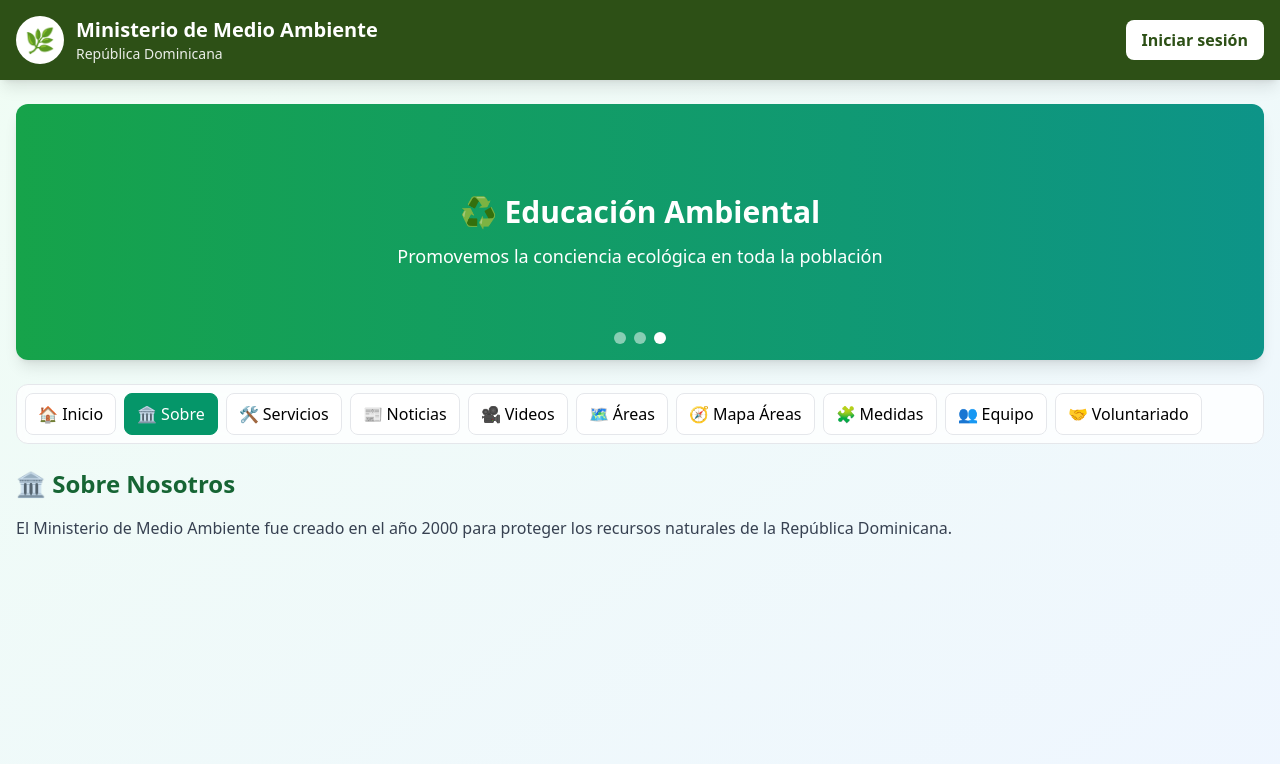
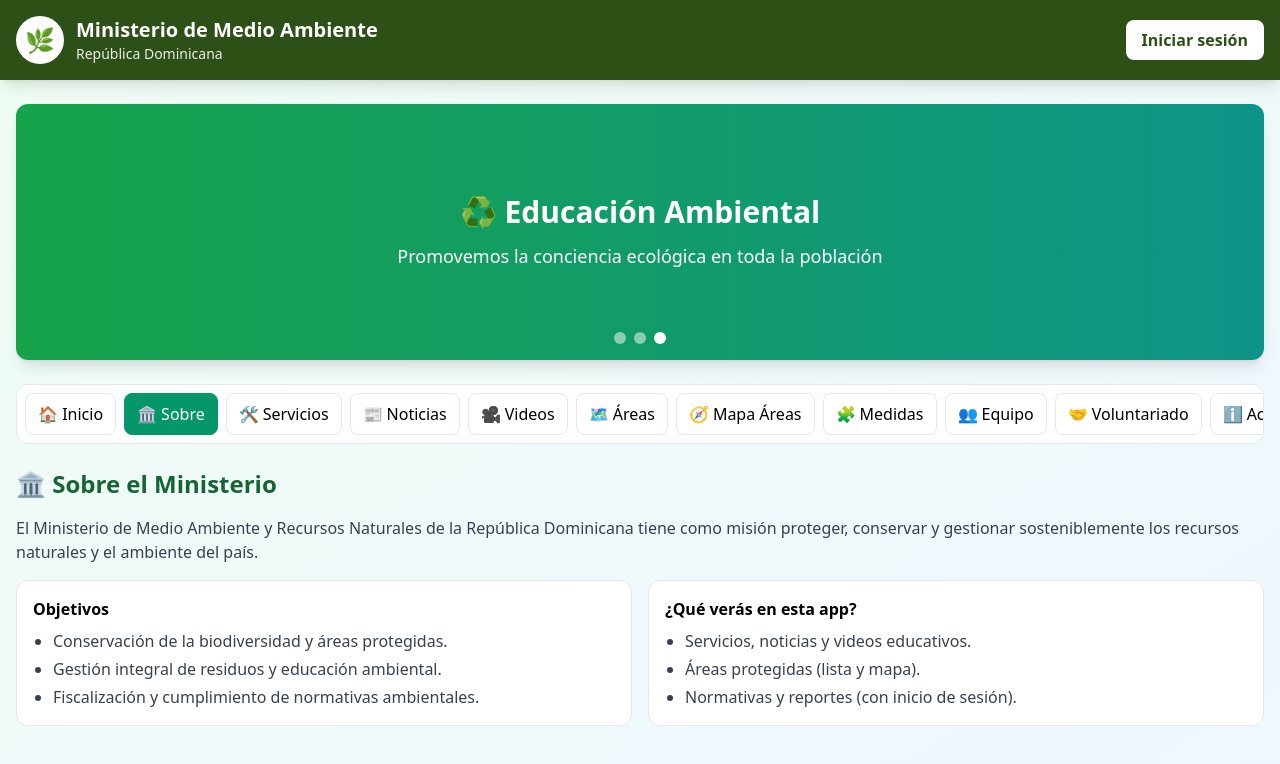
Before and after one commit to Heidy2404/AppMedioAmbiente, a React (Create React App) app: page / in a window 1280 px wide. Both pictures are taken after a click on the button "🏛️ Sobre Nosotros". Shown: the top 764 px of the page. Built offline with nearby package versions, Linux system fonts and the light colour scheme.

Commit message:
feat: DevTeam y enlaces de Telegram (Web); ajustes de navegación

```diff
--- /dev/null
+++ b/src/components/AboutDev.jsx
@@ -0,0 +1,15 @@
+
+import DevTeam from "./DevTeam";
+
+export default function AboutDev() {
+  return (
+    <section>
+      <h2 className="text-2xl font-bold text-env-dark mb-4">👩‍💻 Acerca del equipo</h2>
+      <p className="text-gray-700 mb-4">
+        Esta aplicación fue desarrollada como proyecto de la asignatura de Apps Móviles (ITLA).
+        Aquí presentamos al equipo, con su matrícula y medios de contacto.
+      </p>
+      <DevTeam />
+    </section>
+  );
+}
--- /dev/null
+++ b/src/components/AboutMinisterio.jsx
@@ -0,0 +1,32 @@
+
+export default function AboutMinisterio() {
+  return (
+    <section>
+      <h2 className="text-2xl font-bold text-env-dark mb-4">🏛️ Sobre el Ministerio</h2>
+      <p className="text-gray-700 mb-4">
+        El Ministerio de Medio Ambiente y Recursos Naturales de la República Dominicana
+        tiene como misión proteger, conservar y gestionar sosteniblemente los recursos
+        naturales y el ambiente del país.
+      </p>
+
+      <div className="grid md:grid-cols-2 gap-4">
+        <div className="bg-white rounded-xl border p-4">
+          <h3 className="font-semibold mb-2">Objetivos</h3>
+          <ul className="list-disc pl-5 text-gray-700 space-y-1">
+            <li>Conservación de la biodiversidad y áreas protegidas.</li>
+            <li>Gestión integral de residuos y educación ambiental.</li>
+            <li>Fiscalización y cumplimiento de normativas ambientales.</li>
+          </ul>
+        </div>
+        <div className="bg-white rounded-xl border p-4">
+          <h3 className="font-semibold mb-2">¿Qué verás en esta app?</h3>
+          <ul className="list-disc pl-5 text-gray-700 space-y-1">
+            <li>Servicios, noticias y videos educativos.</li>
+            <li>Áreas protegidas (lista y mapa).</li>
+            <li>Normativas y reportes (con inicio de sesión).</li>
+          </ul>
+        </div>
+      </div>
+    </section>
+  );
+}
--- a/src/components/ContentSection.jsx
+++ b/src/components/ContentSection.jsx
@@ -12,6 +12,8 @@ import AreasMap from "./AreasMap";
 import MeasuresAPI from "./MeasuresAPI";
 import TeamAPI from "./TeamAPI";
 import VolunteerForm from "./VolunteerForm";
+import AboutMinisterio from "./AboutMinisterio";
+import AboutDev from "./AboutDev";
 
 const ContentSection = ({ section }) => {
   const token = localStorage.getItem("mmar_token");
@@ -22,25 +24,16 @@ const ContentSection = ({ section }) => {
 
   switch (section) {
     // Públicos
-    case "about":
-      view = (
-        <>
-          <h2 className="text-2xl font-bold text-env-dark mb-4">🏛️ Sobre Nosotros</h2>
-          <p className="text-gray-700">
-            El Ministerio de Medio Ambiente fue creado en el año 2000 para proteger los
-            recursos naturales de la República Dominicana.
-          </p>
-        </>
-      );
-      break;
-    case "services":     view = <ServicesAPI />; break;
-    case "news":         view = <NewsAPI />; break;
-    case "videos":       view = <VideosAPI />; break;
-    case "areas":        view = <AreasList />; break;
-    case "areas-map":    view = <AreasMap />; break;
-    case "measures":     view = <MeasuresAPI />; break;
-    case "team":         view = <TeamAPI />; break;
-    case "volunteer":    view = <VolunteerForm />; break;
+    case "about":       view = <AboutMinisterio />; break;  // 🏛️ Sobre el Ministerio
+    case "acerca":      view = <AboutDev />; break;         // ℹ️ Acerca del equipo
+    case "services":    view = <ServicesAPI />; break;
+    case "news":        view = <NewsAPI />; break;
+    case "videos":      view = <VideosAPI />; break;
+    case "areas":       view = <AreasList />; break;
+    case "areas-map":   view = <AreasMap />; break;
+    case "measures":    view = <MeasuresAPI />; break;
+    case "team":        view = <TeamAPI />; break;
+    case "volunteer":   view = <VolunteerForm />; break;
 
     // Privados
     case "regulations":     view = needAuth(<Regulations />); break;
@@ -59,7 +52,6 @@ const ContentSection = ({ section }) => {
       );
   }
 
-  // Wrapper mínimo (sin fondo/padding extra) + ancla para hacer scroll
   return (
     <section id="content" className="mt-6">
       {view}
--- /dev/null
+++ b/src/components/DevTeam.jsx
@@ -0,0 +1,86 @@
+// src/components/DevTeam.jsx
+const MEMBERS = [
+  { name: "Heidy Javier",          matricula: "20220994",  phone: "8497201260", telegram: "https://t.me/HeidyJavier", photo: "/team/yo.jpg" },
+  { name: "Cristian Encarnacion",  matricula: "20230936",  phone: "", telegram: "", photo: "" },
+  { name: "Luis Espinal",          matricula: "2023-1055", phone: "", telegram: "", photo: "" },
+  { name: "Adrian Lorenzo Torres", matricula: "2023-1033", phone: "", telegram: "", photo: "" },
+  { name: "Rainiero Mendoza",      matricula: "2022-1079", phone: "", telegram: "", photo: "" },
+];
+
+const initials = (n) => n.split(" ").filter(Boolean).slice(0,3).map(w=>w[0]?.toUpperCase()).join("");
+
+// Teléfono: genera tel: solo si hay dígitos
+const telHref = (p) => {
+  const digits = String(p||"").replace(/\D/g,"");
+  return digits ? `tel:${digits}` : "";
+};
+
+// --- Helpers Telegram (solo WEB) ---
+const extractTgUser = (tg) => {
+  if (!tg) return "";
+  let v = String(tg).trim();
+  // si viene como URL (t.me/usuario), extrae el segmento
+  const m = v.match(/^https?:\/\/t\.me\/([^/?#]+)/i);
+  if (m) v = m[1];
+  // quita @ si lo tiene
+  v = v.replace(/^@/, "");
+  // descarta invitaciones (+hash) y valida formato de usuario
+  if (/^\+/.test(v)) return "";
+  return /^[a-z0-9_]{5,32}$/i.test(v) ? v : "";
+};
+
+const tgWebHref = (tg) => {
+  const u = extractTgUser(tg);
+  return u ? `https://web.telegram.org/k/#@${u}` : "";
+};
+
+export default function DevTeam({ members = MEMBERS }) {
+  return (
+    <ul className="grid sm:grid-cols-2 lg:grid-cols-3 gap-4">
+      {members.map((m, i) => {
+        const hasPhoto = !!m.photo;
+        const callLink = telHref(m.phone);
+        const tgWeb = tgWebHref(m.telegram);
+
+        return (
+          <li key={i} className="bg-white border rounded-xl p-4 flex items-center gap-4 shadow-sm">
+            {hasPhoto ? (
+              <img src={m.photo} alt={m.name} className="w-16 h-16 rounded-full object-cover border" loading="lazy" />
+            ) : (
+              <div className="w-16 h-16 rounded-full border flex items-center justify-center bg-emerald-100 text-emerald-900 font-semibold">
+                {initials(m.name)}
+              </div>
+            )}
+
+            <div className="flex-1 min-w-0">
+              <h4 className="font-semibold leading-tight truncate">{m.name}</h4>
+              <div className="text-sm text-gray-600">Matrícula: {m.matricula}</div>
+
+              <div className="flex flex-wrap gap-2 mt-2">
+                {callLink ? (
+                  <a href={callLink} className="text-sm px-3 py-1 rounded border bg-white hover:bg-emerald-50">📞 Llamar</a>
+                ) : (
+                  <span className="text-sm px-3 py-1 rounded border bg-gray-50 text-gray-400">📞 Agregar teléfono</span>
+                )}
+
+                {tgWeb ? (
+                  <a
+                    href={tgWeb}
+                    target="_blank"
+                    rel="noopener noreferrer"
+                    className="text-sm px-3 py-1 rounded border bg-white hover:bg-emerald-50"
+                    title="Abrir en Telegram Web"
+                  >
+                    💬 Telegram (Web)
+                  </a>
+                ) : (
+                  <span className="text-sm px-3 py-1 rounded border bg-gray-50 text-gray-400">💬 Agregar Telegram</span>
+                )}
+              </div>
+            </div>
+          </li>
+        );
+      })}
+    </ul>
+  );
+}
--- a/src/components/MiniNav.jsx
+++ b/src/components/MiniNav.jsx
@@ -1,23 +1,27 @@
-// src/components/MiniNav.jsx
+
 export default function MiniNav({ go, current, isLoggedIn }) {
   const pub = [
-    { key: "about",      label: "Sobre",      emoji: "🏛️" },
-    { key: "services",   label: "Servicios",  emoji: "🛠️" },
-    { key: "news",       label: "Noticias",   emoji: "📰" },
-    { key: "videos",     label: "Videos",     emoji: "🎥" },
-    { key: "areas",      label: "Áreas",      emoji: "🗺️" },
-    { key: "areas-map",  label: "Mapa Áreas", emoji: "🧭" },
-    { key: "measures",   label: "Medidas",    emoji: "🧩" },
-    { key: "team",       label: "Equipo",     emoji: "👥" },
-    { key: "volunteer",  label: "Voluntariado", emoji: "🤝" },
+    { key: "about", label: "Sobre", emoji: "🏛️" },
+    { key: "services", label: "Servicios", emoji: "🛠️" },
+    { key: "news", label: "Noticias", emoji: "📰" },
+    { key: "videos", label: "Videos", emoji: "🎥" },
+    { key: "areas", label: "Áreas", emoji: "🗺️" },
+    { key: "areas-map", label: "Mapa Áreas", emoji: "🧭" },
+    { key: "measures", label: "Medidas", emoji: "🧩" },
+    { key: "team", label: "Equipo", emoji: "👥" },
+    { key: "volunteer", label: "Voluntariado", emoji: "🤝" },
+
+    { key: "acerca", label: "Acerca", emoji: "ℹ️" },
+
   ];
 
   const priv = [
-    { key: "regulations",    label: "Normativas",   emoji: "📜" },
-    { key: "report-damage",  label: "Reportar",     emoji: "⚠️" },
-    { key: "my-reports",     label: "Mis Reportes", emoji: "📊" },
-    { key: "reports-map",    label: "Mapa Reportes",emoji: "🗺️" },
-    { key: "change-password",label: "Cambiar Clave",emoji: "🔐" },
+    { key: "regulations", label: "Normativas", emoji: "📜" },
+    { key: "report-damage", label: "Reportar", emoji: "⚠️" },
+    { key: "my-reports", label: "Mis Reportes", emoji: "📊" },
+    { key: "reports-map", label: "Mapa Reportes", emoji: "🗺️" },
+    { key: "change-password", label: "Cambiar Clave", emoji: "🔐" },
+
   ];
 
   const Chip = ({ k, label, emoji }) => {
--- a/src/components/NavigationGrid.jsx
+++ b/src/components/NavigationGrid.jsx
@@ -47,6 +47,11 @@ export default function NavigationGrid({ go }) {
         <div className="text-3xl mb-2">🤝</div>
         <div className="font-semibold">Voluntariado</div>
       </button>
+
+      <button onClick={() => go("acerca")} className="p-6 bg-white rounded-xl shadow hover:shadow-md border">
+        <div className="text-3xl mb-2">ℹ️</div>
+        <div className="font-semibold">Acerca de</div>
+      </button>
     </section>
   );
 }
```
Also changed, not shown: public/team/yo.jpg (added), src/components/Notification.jsx (deleted), src/utils/sectionContent.js (deleted), 1 other file (tests, documents, lock files or other folders).
